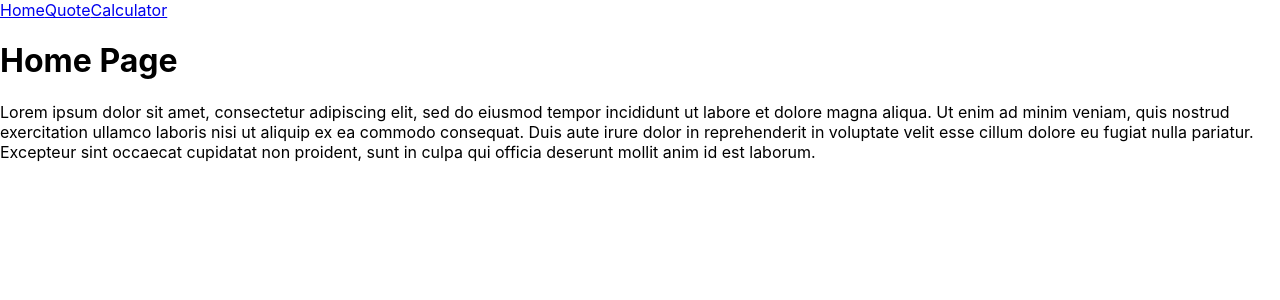
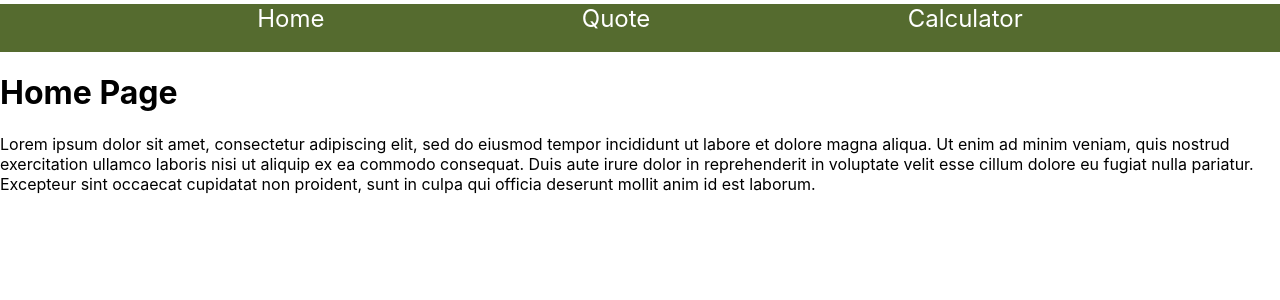
Before and after one commit to kbjude/calculator, a React (Create React App) app: page / in a window 1280 px wide. Shown: the top 300 px of the page. Built offline with nearby package versions, Linux system fonts and the light colour scheme.

Commit message:
Changing the colors of links and other styles

```diff
--- /dev/null
+++ b/src/components/NavBar.css
@@ -0,0 +1,19 @@
+.nav-bar {
+    display: flex;
+    justify-content: space-evenly;
+    background: darkolivegreen;
+    height: 3rem;
+    margin-top: 4px;
+    font-size: 1.5rem;
+    text-decoration: none;
+}
+
+a:link {
+    color: white;
+    text-decoration: none;
+}
+
+a:visited {
+    color: white;
+    text-decoration: none;
+}
--- a/src/components/Navbar.js
+++ b/src/components/Navbar.js
@@ -1,5 +1,6 @@
 import React from 'react';
 import { Link } from 'react-router-dom';
+import './NavBar.css';
 
 const Navbar = () => (
   <div className="nav-bar">
```
Also changed, not shown: 1 other file (tests, documents, lock files or other folders).
